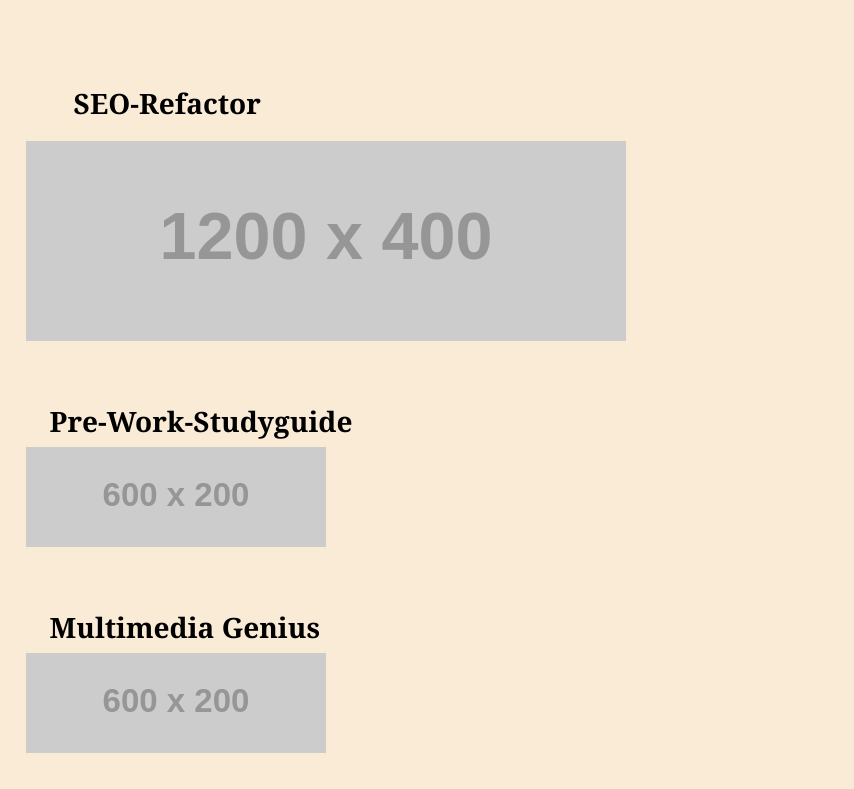
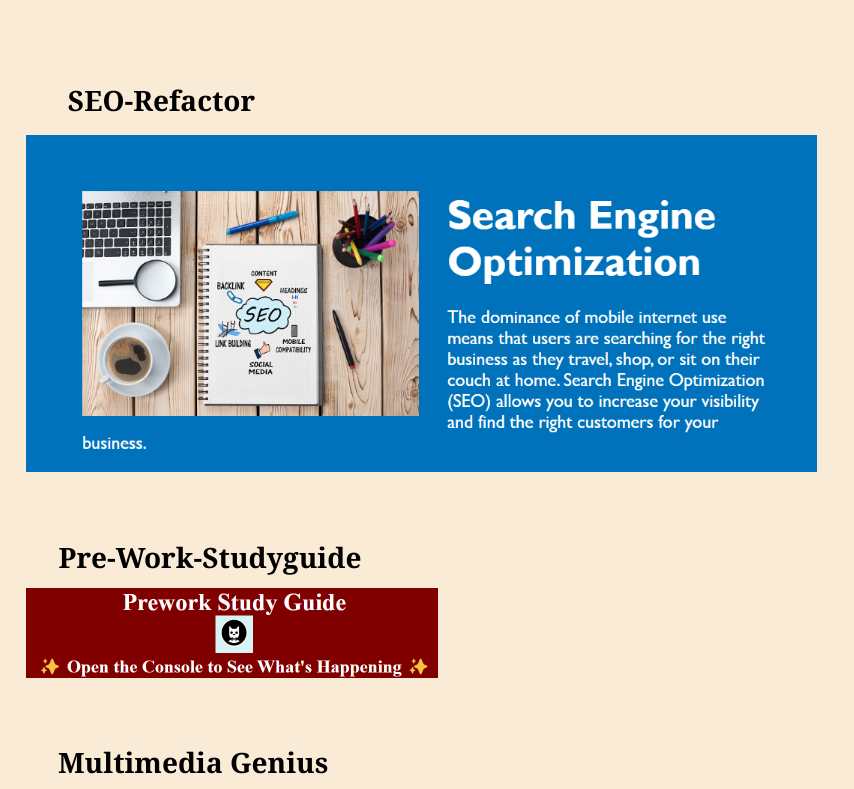
Before and after one commit to Simplerer/Portfolio-Practice, a plain HTML site: page index.html in a window 1280 px wide. Shown: the part 760-1549 px from the top of the page, without its empty margins (0-854 px from the left). Drawn offline with Linux system fonts and the light colour scheme; placeholder pictures from the web are drawn by us.

Commit message:
placed photos in work section

```diff
--- a/assets/css/style.css
+++ b/assets/css/style.css
@@ -145,3 +145,7 @@ section {
 section img {
     width: 50%;
 }
+
+#bigger img {
+    width: 75%;
+}
--- a/index.html
+++ b/index.html
@@ -34,18 +34,18 @@
         <h2 id="work">Work</h2>
     </div>
     <main>
-        <section>
+        <section id="bigger">
             <h3 id="seo">SEO-Refactor</h3>
-            <img src="https://via.placeholder.com/1200x400" alt="SEO-Refactor screenshot">
+            <img src="./assets/images/seo.png" alt="SEO-Refactor screenshot">
         </section>
         <section>
             <h3>Pre-Work-Studyguide</h3>
-            <img src="https://via.placeholder.com/600x200" alt="Pre-Work-Studyguide screenshot">
+            <img src="./assets/images/pre-work-studyguide.png" alt="Pre-Work-Studyguide screenshot">
 
         </section>
         <section>
             <h3>Multimedia Genius</h3>
-            <img src="https://via.placeholder.com/600x200" alt="PaperMoth FB page">
+            <img src="./assets/images/papermoth.png" alt="PaperMoth FB page">
         </section>
 
     </main>
```
Also changed, not shown: assets/images/papermoth.png (added), assets/images/pre-work-studyguide.png (added), assets/images/seo.png (added).
